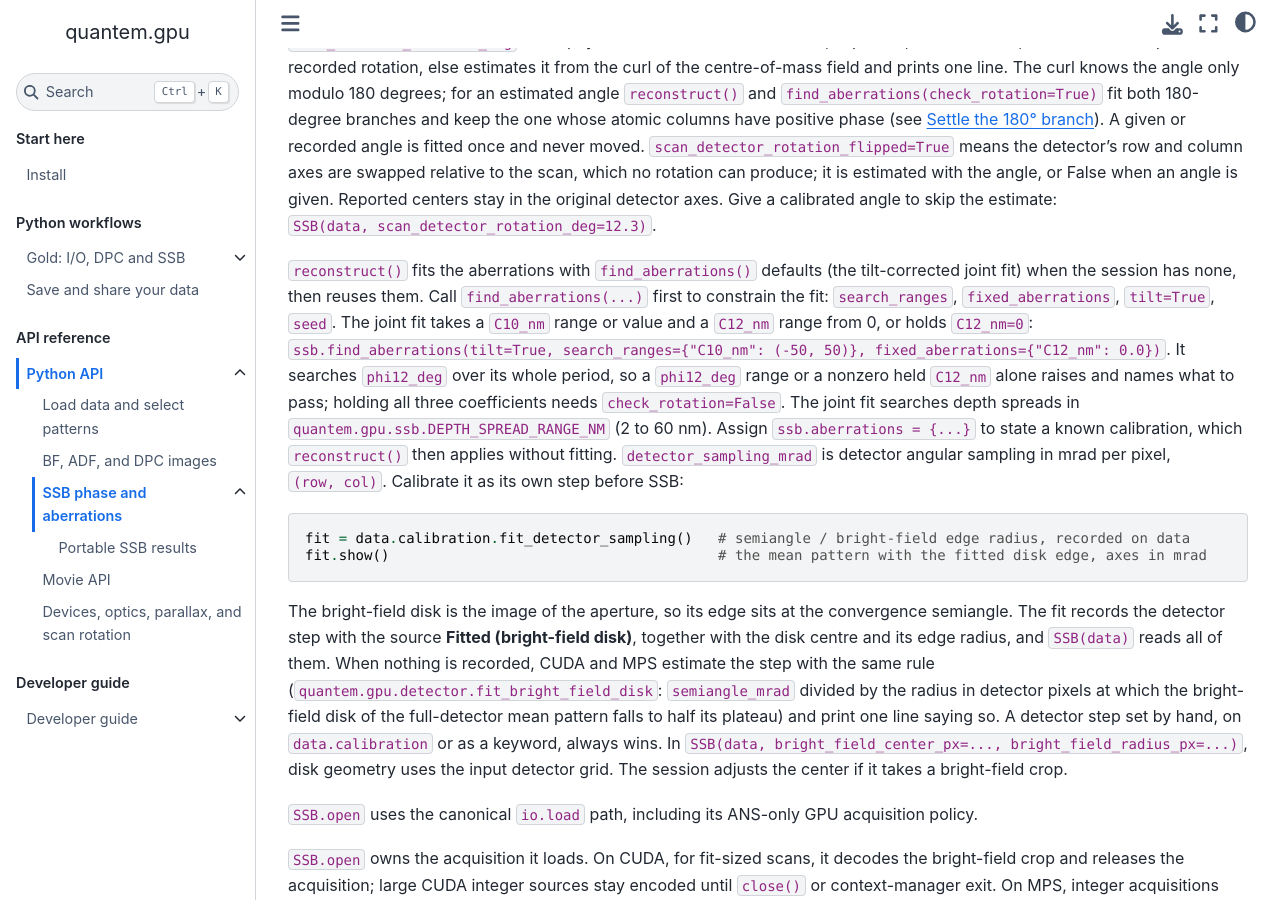
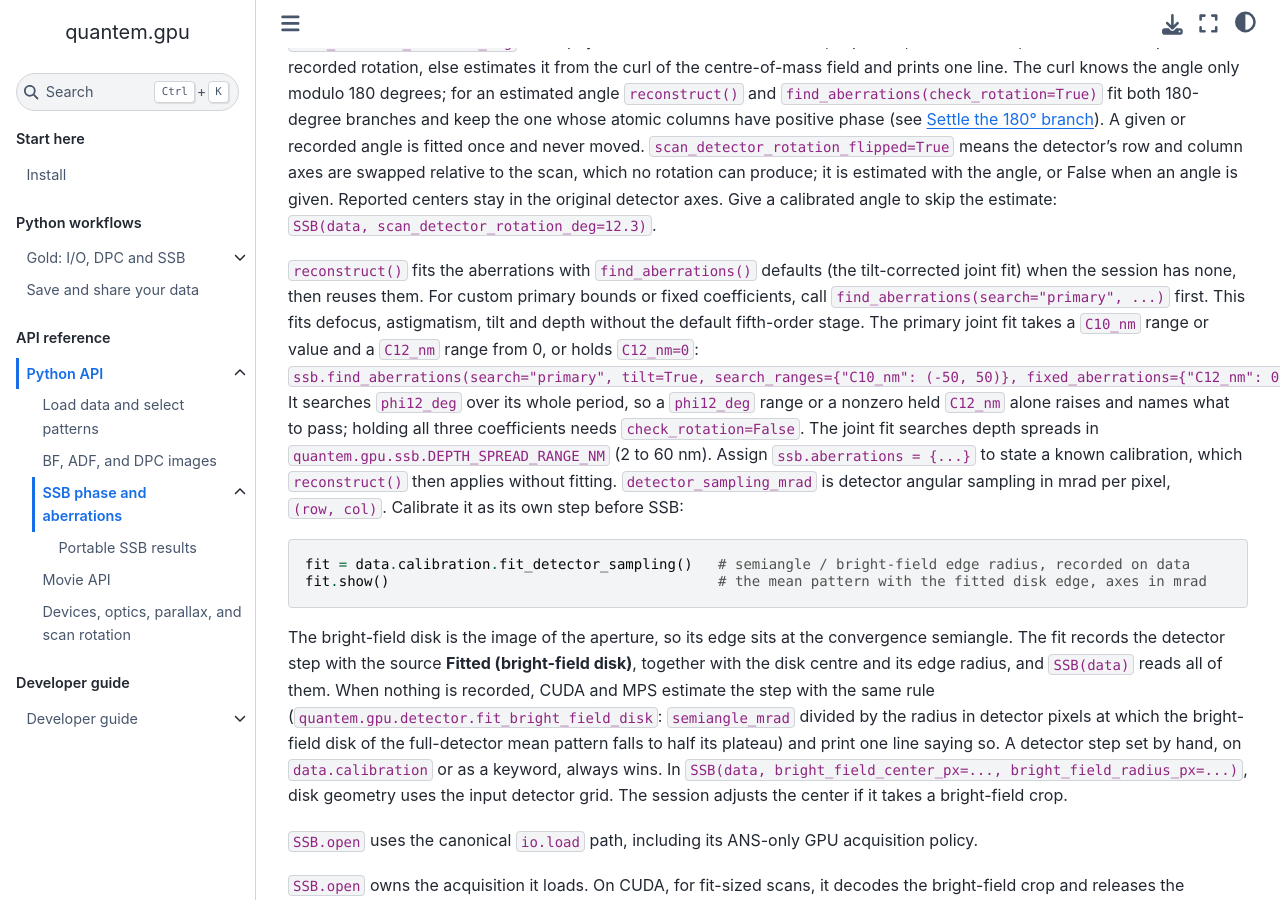
Before and after one commit to bobleesj/quantem.gpu, a Jupyter Book: the page built from docs/api/ssb.md, in a window 1280 px wide and 900 px high, scrolled down 3683 px. Built offline with Jupyter Book 1.0.4 settings and Sphinx 7.4.7 and the Sphinx Book theme 1.1.4, drawn with Linux system fonts in a browser that asks for light colours; pages that are not in the unit, such as notebooks, are missing from menus.

Commit message:
Clarify primary-only custom SSB search bounds

```diff
--- a/docs/api/ssb.md
+++ b/docs/api/ssb.md
@@ -183,11 +183,12 @@ given. Reported centers stay in the original detector axes. Give a calibrated
 angle to skip the estimate: `SSB(data, scan_detector_rotation_deg=12.3)`.
 
 `reconstruct()` fits the aberrations with `find_aberrations()` defaults (the
-tilt-corrected joint fit) when the session has none, then reuses them. Call `find_aberrations(...)` first to
-constrain the fit: `search_ranges`, `fixed_aberrations`, `tilt=True`, `seed`.
-The joint fit takes a `C10_nm` range or value and a `C12_nm` range from 0, or
+tilt-corrected joint fit) when the session has none, then reuses them. For custom
+primary bounds or fixed coefficients, call `find_aberrations(search="primary", ...)`
+first. This fits defocus, astigmatism, tilt and depth without the default
+fifth-order stage. The primary joint fit takes a `C10_nm` range or value and a `C12_nm` range from 0, or
 holds `C12_nm=0`:
-`ssb.find_aberrations(tilt=True, search_ranges={"C10_nm": (-50, 50)}, fixed_aberrations={"C12_nm": 0.0})`.
+`ssb.find_aberrations(search="primary", tilt=True, search_ranges={"C10_nm": (-50, 50)}, fixed_aberrations={"C12_nm": 0.0})`.
 It searches `phi12_deg` over its whole period, so a `phi12_deg` range or a
 nonzero held `C12_nm` alone raises and names what to pass; holding all three
 coefficients needs `check_rotation=False`. The joint fit searches depth
```
